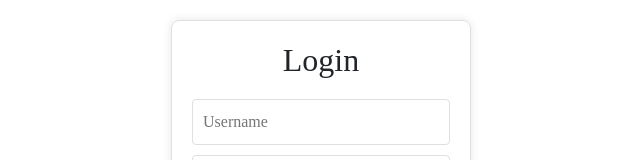
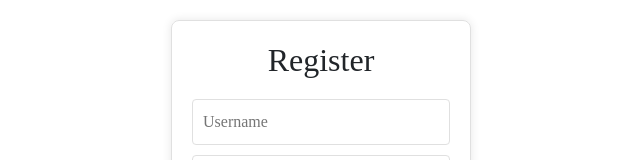
Before and after one commit to keyu1021/campus-budget-eats, a React (Create React App) app: page /register in a window 1280 px wide. Shown: the top 160 px of the page, without its empty margins (319-959 px from the left). Built offline with nearby package versions, Linux system fonts and the light colour scheme; a web font is replaced by a local one.

Commit message:
Fixed register link

```diff
--- a/src/components/Register.js
+++ b/src/components/Register.js
@@ -19,7 +19,7 @@ function Register() {
 
   return (
     <div className={styles['auth-container']}>
-      <h2>Login</h2>
+      <h2>Register</h2>
       <form>
         <input
           type='text'
```
